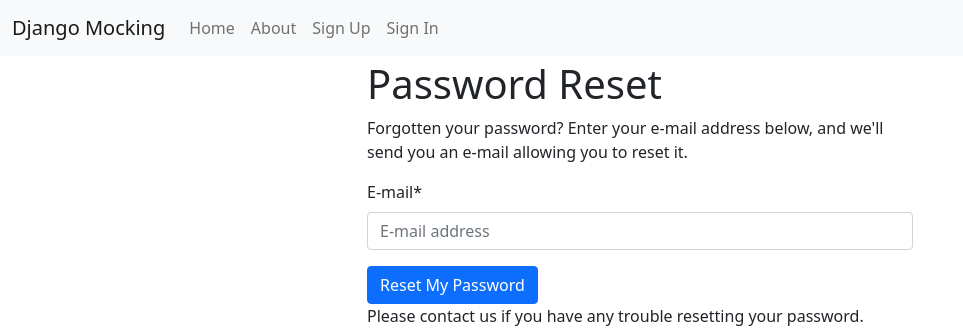
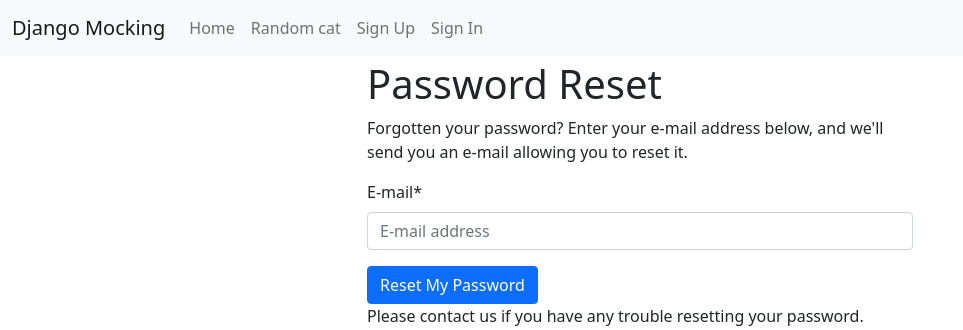
Before and after one commit to amstilp/django-mocking, a Django app: page /accounts/password/reset/ in a window 1280 px wide. Shown: the top 330 px of the page, without its empty margins (0-963 px from the left). Run offline with Django 3.2, Linux system fonts and the light colour scheme; parts of the project's set-up code (start-up, migrations or seed data) failed here and were passed over; some libraries are stand-ins or nearby versions.

Commit message:
Add a link to the Random Cat in the navbar

```diff
--- a/django_mocking/templates/base.html
+++ b/django_mocking/templates/base.html
@@ -50,7 +50,7 @@
                 <a class="nav-link" href="{% url 'home' %}">Home <span class="visually-hidden">(current)</span></a>
               </li>
               <li class="nav-item">
-                <a class="nav-link" href="{% url 'about' %}">About</a>
+                <a class="nav-link" href="{% url 'randomcat' %}">Random cat</a>
               </li>
               {% if request.user.is_authenticated %}
                 <li class="nav-item">
```
